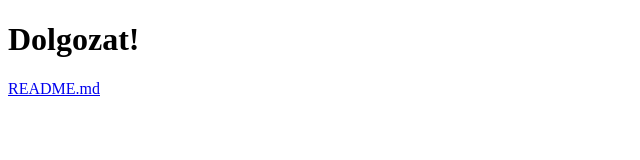
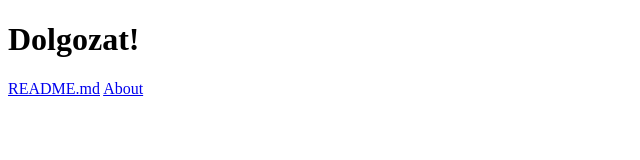
Before and after one commit to NotBalazs/Dolgozat, a plain HTML site: page index.html in a window 1280 px wide. Shown: the full height of the page, 0-640 px from the left. Drawn offline with Linux system fonts and the light colour scheme.

Commit message:
Update index.html

```diff
--- a/index.html
+++ b/index.html
@@ -8,5 +8,6 @@
 <body>
     <h1>Dolgozat!</h1>
     <a href="./README.md" target="_blank">README.md</a>
+    <a href="./about.html" target="_blank">About</a>
 </body>
 </html>
```
